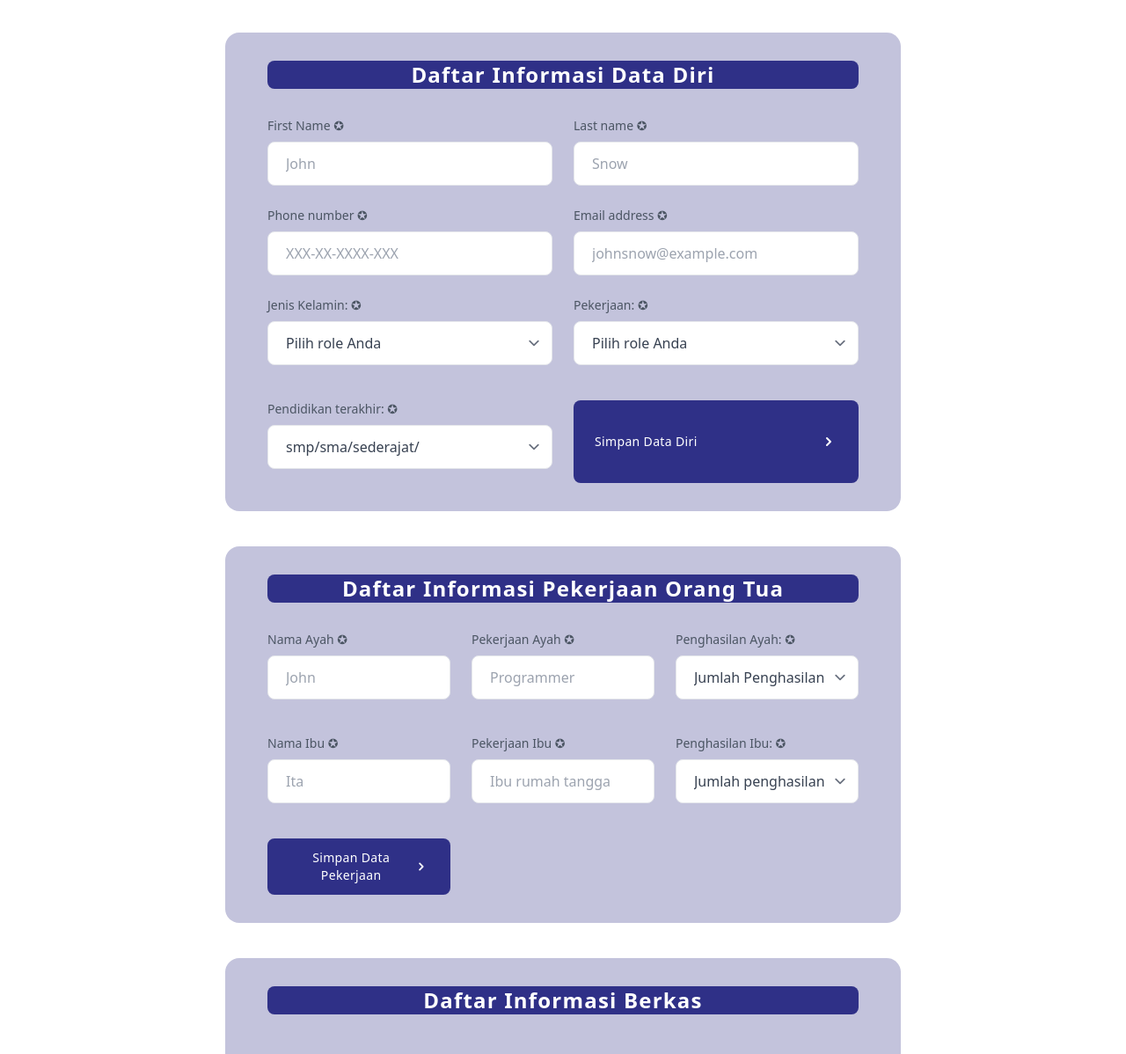
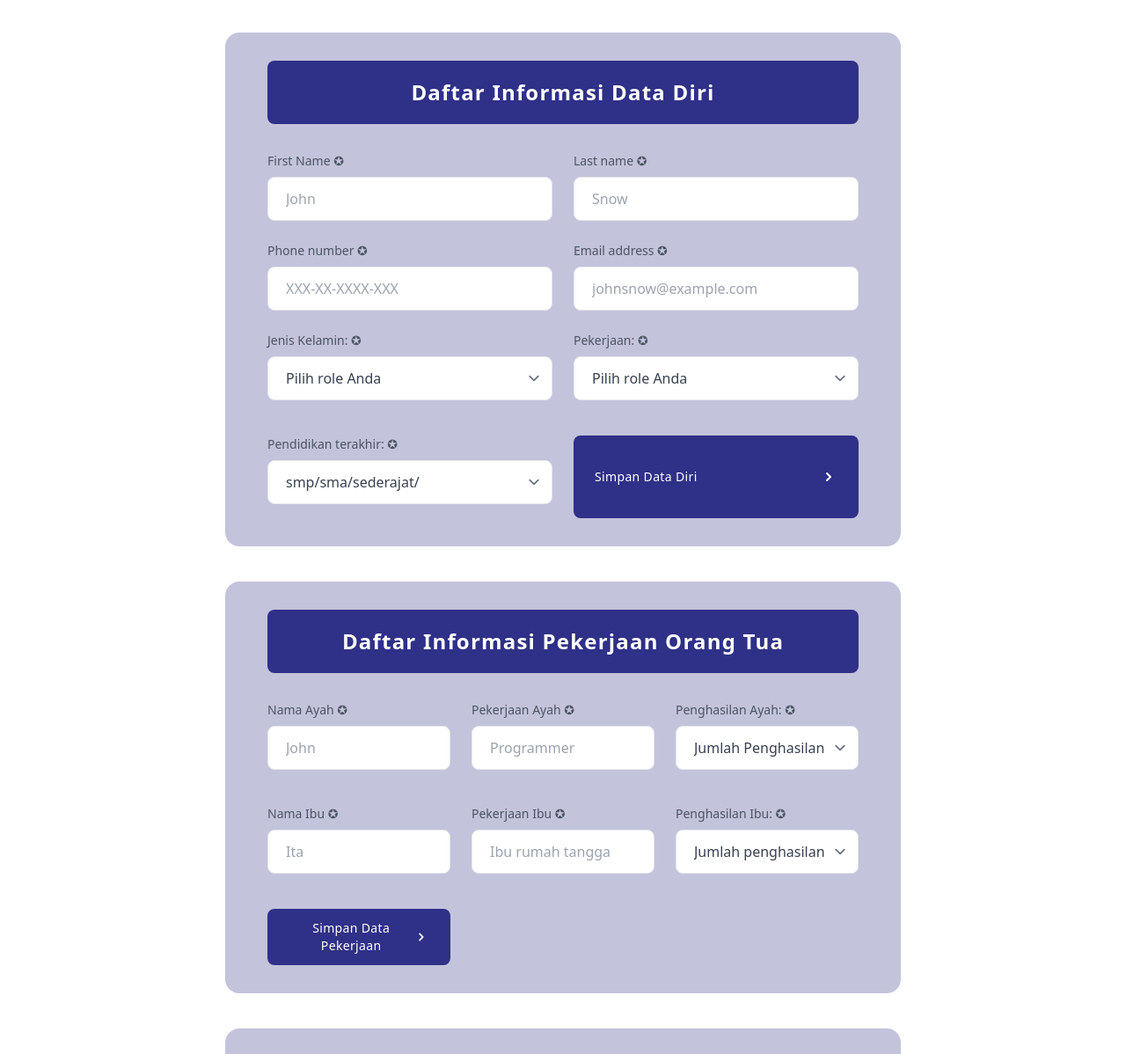
Before and after one commit to adyvka31/SemuaBisa, a website: page register_bootcamp.html in a window 1280 px wide. Shown: the part 531-1729 px from the top of the page at 88% size. Drawn offline with nearby package versions, Linux system fonts and the light colour scheme.

Commit message:
new regist

```diff
--- a/register_bootcamp.html
+++ b/register_bootcamp.html
@@ -154,7 +154,7 @@
 
         <div class=" items-center w-full max-w-3xl p-8 mx-auto lg:px-12 lg:w-3/5 bg-[#C3C3DC] rounded-2xl">
             <div class="w-full">
-                <h1 class="text-2xl font-semibold tracking-wider text-white capitalize text-center bg-[#2F3087] rounded-lg">
+                <h1 class="text-2xl font-semibold tracking-wider text-white capitalize text-center bg-[#2F3087] rounded-lg py-5">
                     Daftar informasi Data Diri
                 </h1>
 
@@ -227,7 +227,7 @@
 
     <div class=" items-center w-full max-w-3xl p-8 mx-auto lg:px-12 lg:w-3/5 bg-[#C3C3DC] rounded-2xl mt-10">
       <div class="w-full">
-          <h1 class="text-2xl font-semibold tracking-wider text-white capitalize text-center bg-[#2F3087] rounded-lg">
+          <h1 class="text-2xl font-semibold tracking-wider text-white capitalize text-center bg-[#2F3087] rounded-lg py-5">
               Daftar informasi Pekerjaan Orang Tua
           </h1>
 
@@ -291,7 +291,7 @@
 
 <div class=" items-center w-full max-w-3xl p-8 mx-auto lg:px-12 lg:w-3/5 bg-[#C3C3DC] rounded-2xl mt-10">
   <div class="w-full">
-      <h1 class="text-2xl font-semibold tracking-wider text-white capitalize text-center bg-[#2F3087] rounded-lg">
+      <h1 class="text-2xl font-semibold tracking-wider text-white capitalize text-center bg-[#2F3087] rounded-lg py-5">
           Daftar informasi Berkas
       </h1>
 
```
